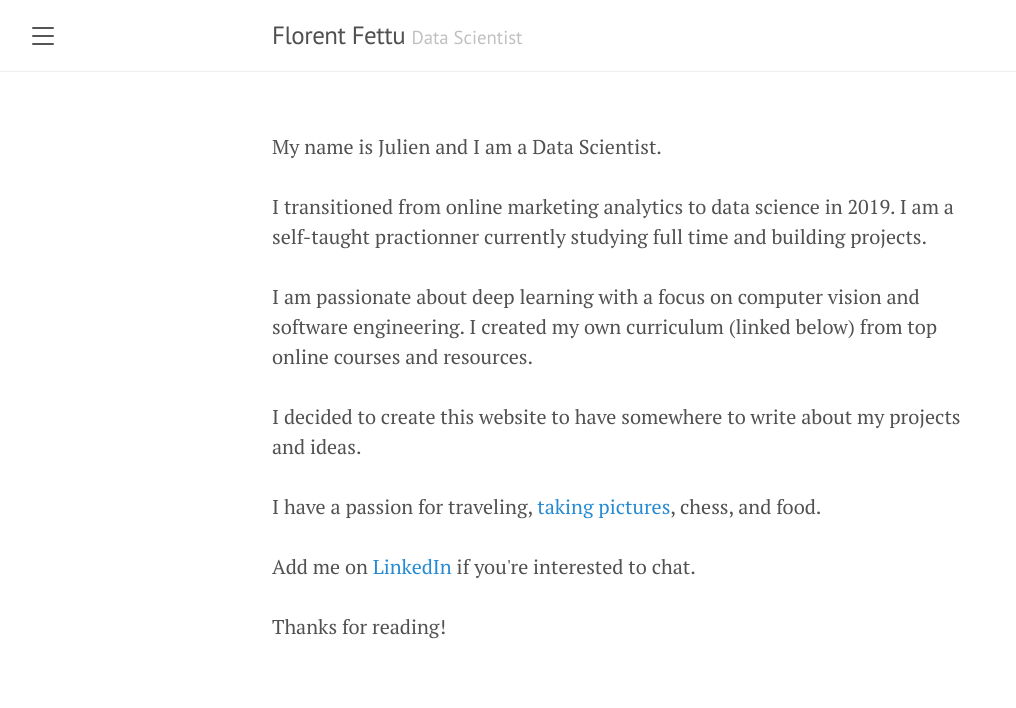
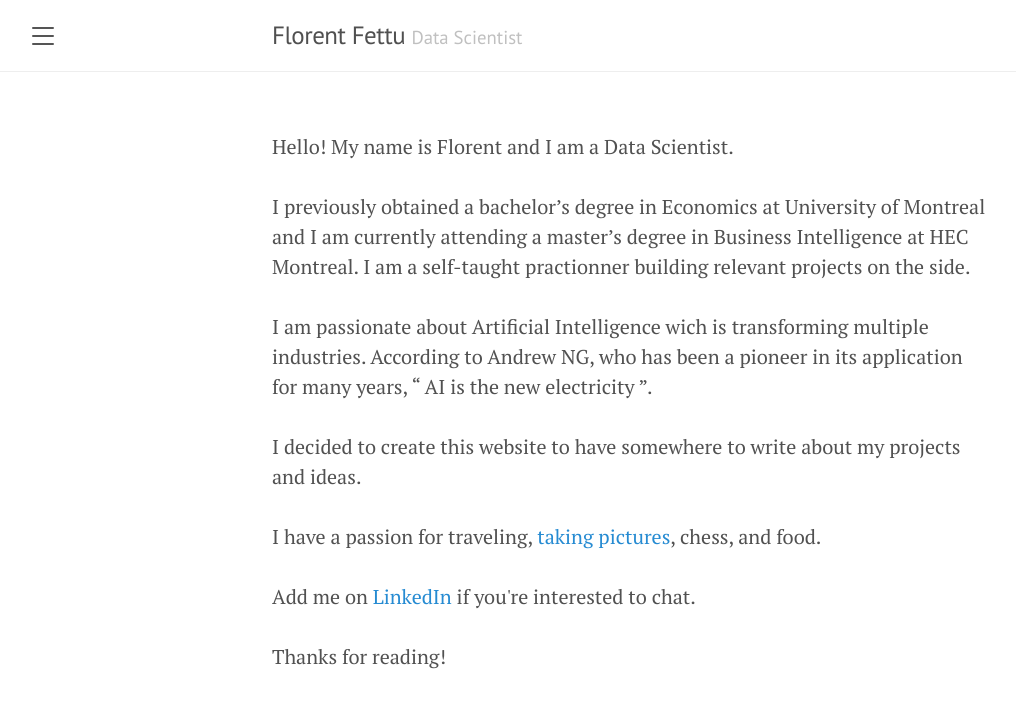
Before and after one commit to florentfettu/florentfettu.github.io, a Jekyll site: the page built from index.html, in a window 1280 px wide. Shown: the top 708 px of the page, without its empty margins (8-1024 px from the left). Built offline with Jekyll 4.4.1, drawn with Linux system fonts in a browser that asks for light colours; nearby versions of some CDN libraries; the list of posts is cut into pages by our own code.

Commit message:
Update index.html

```diff
--- a/index.html
+++ b/index.html
@@ -3,15 +3,17 @@ layout: default
 title: Home
 ---
 
-My name is Julien and I am a Data Scientist.
+Hello! My name is Florent and I am a Data Scientist.
 
 <br />
 <br />
-I transitioned from online marketing analytics to data science in 2019. I am a self-taught practionner currently studying full time and building projects.
+I previously obtained a bachelor’s degree in Economics at University of Montreal and I am currently attending a master’s degree in Business Intelligence at HEC Montreal.
+I am a self-taught practionner building relevant projects on the side.
 <br />
 <br />
 
-I am passionate about deep learning with a focus on computer vision and software engineering. I created my own curriculum (linked below) from top online courses and resources.
+I am passionate about Artificial Intelligence wich is transforming multiple industries. According to Andrew NG, who has been a pioneer in its application for many years,
+<q> AI is the new electricity </q>.
 <br />
 <br />
 I decided to create this website to have somewhere to write about my projects and ideas.
```
